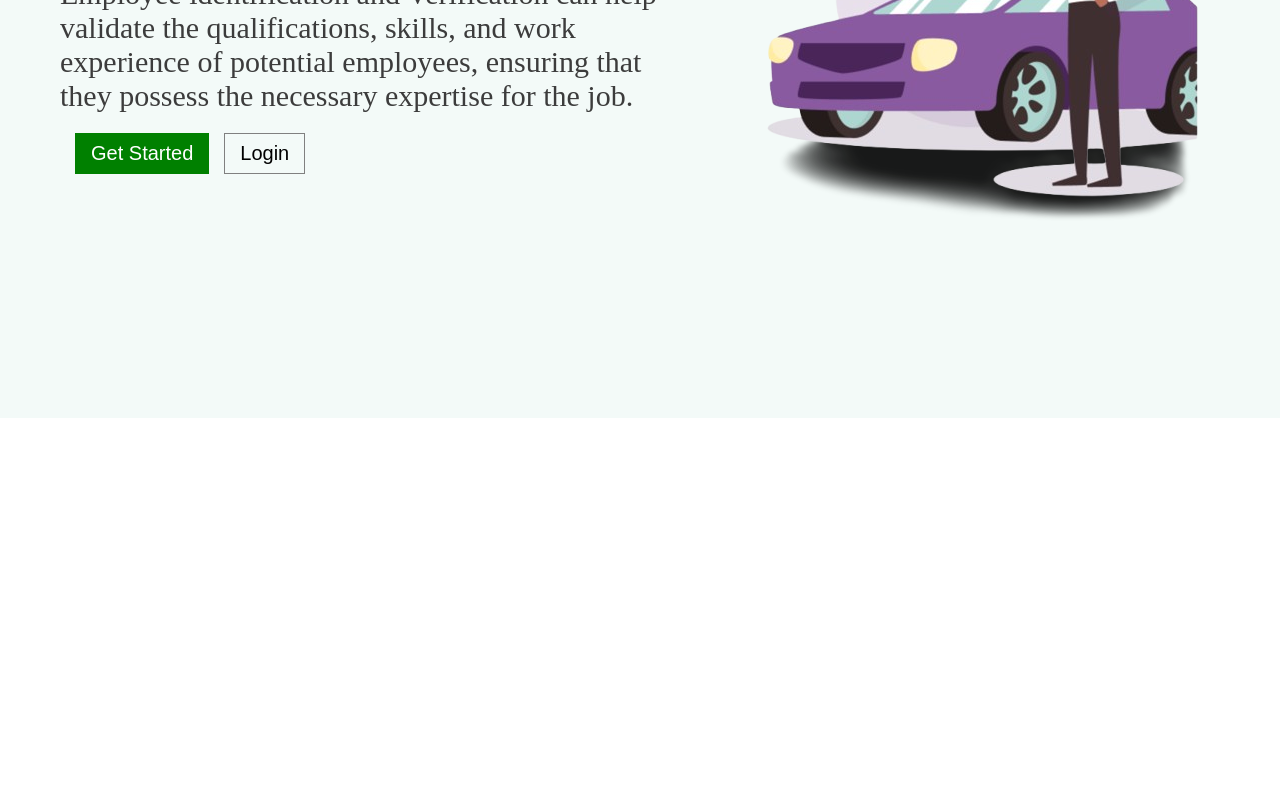
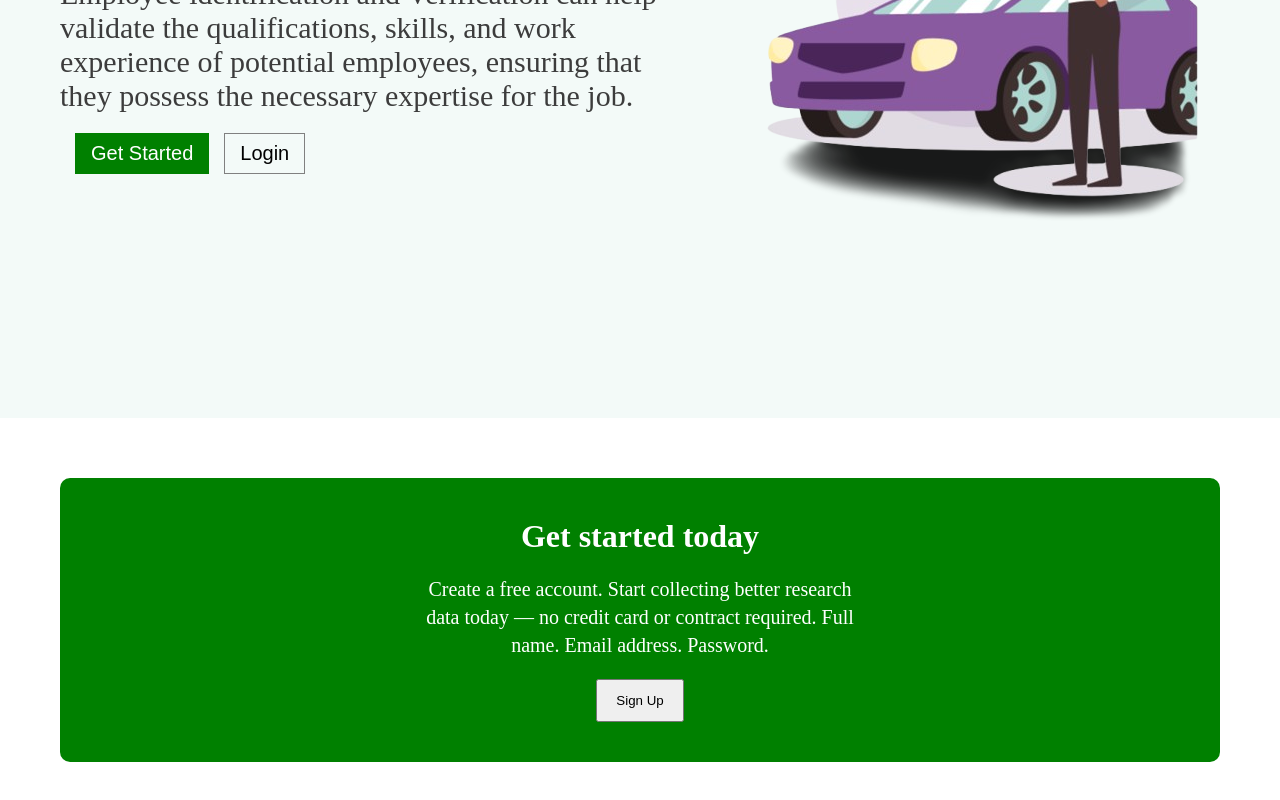
Before and after one commit to janeAnezi/check_my_people, a React (Vite) app: page / in a window 1280 px wide. Shown: the part 3635-4435 px from the top of the page. Before the commit the page ends 4053 px from the top, so only its background shows below. Built offline with nearby package versions, Linux system fonts and the light colour scheme.

Commit message:
add driver, cook component style

```diff
--- a/src/App.css
+++ b/src/App.css
@@ -174,3 +174,24 @@
     }
   }
 }
+
+.signupcard {
+  background-color: green;
+  color: white;
+  text-align: center;
+  padding: 40px;
+  margin: 60px;
+  border-radius: 10px;
+
+  p{
+    width: 40%;
+    margin: auto;
+    padding: 20px 0;
+    font-size: 20px;
+    line-height: 28px;
+  }
+
+  button {
+    padding: 12px 18px;
+  }
+}
--- a/src/App.jsx
+++ b/src/App.jsx
@@ -9,6 +9,7 @@ import nannyImg from '../src/assets/nanny.png'
 import cookImg from '../src/assets/cook.png'
 import driverImg from '../src/assets/driver.png'
 import Cook from './Components/Cook'
+import SignUpCard from './Components/SignUpCard'
 
 function App() {
 
@@ -21,6 +22,7 @@ function App() {
       <ChildNanny heading='Verify your Child Nanny with CheckMyPeople' par='People have a need for trust, security, and peace of mind within their homes. They seek assurance that the individuals they hire are trustworthy, reliable, and pose no threat to their safety or the safety of their families.' imgScr={nannyImg} btnOne='Get Started' btnTwo='Login'/>
       <Cook heading='Verify your Cook & Househelp with CheckMyPeople' par='Employee identification and verification helps allay security concerns by verifying the background and identity of potential employees, reducing the risk of hiring individuals with criminal records or questionable backgrounds.' imgScr={cookImg} btnOne='Get Started' btnTwo='Login'/>
       <Driver heading='Verify your Driver and Security Staff with CheckMyPeople' par='Employee identification and Verification can help validate the qualifications, skills, and work experience of potential employees, ensuring that they possess the necessary expertise for the job.' imgScr={driverImg} btnOne='Get Started' btnTwo='Login'/>
+      <SignUpCard />
     </>
   )
 }
--- a/src/Components/SignUpCard.jsx
+++ b/src/Components/SignUpCard.jsx
@@ -0,0 +1,11 @@
+import React from 'react'
+
+export default function SignUpCard() {
+  return (
+    <div className='signupcard'>
+      <h1>Get started today</h1>
+      <p>Create a free account. Start collecting better research data today — no credit card or contract required. Full name. Email address. Password.</p>
+      <button>Sign Up</button>
+    </div>
+  )
+}
```
